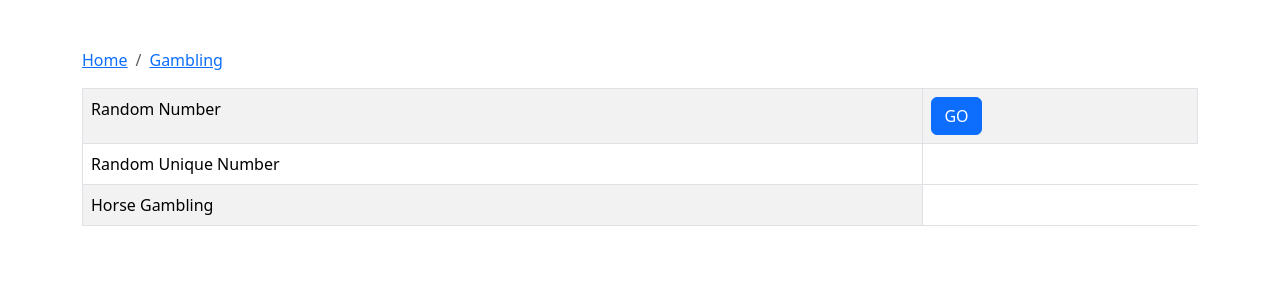
After one commit to pongwisanu/quiz, a Flask app: page /gambling in a window 1280 px wide. The commit adds this page. Shown: the top 300 px of the page. Run offline with Flask 3, Linux system fonts and the light colour scheme.

Commit message:
update gambling

```diff
--- a/main.py
+++ b/main.py
@@ -47,5 +47,19 @@ def ImageQuiz():
     quiz = request.args.get("name")
     return render_template("image/quiz.html", image_name=quiz)
 
+
+# Gambling
+@app.route("/gambling")
+def GamblingPage():
+    return render_template("gambling/gambling_page.html")
+
+@app.route("/gambling/number")
+def GamblingNumber():
+    return render_template('gambling/ran_number.html')
+
+@app.route("/gambling/horse")
+def GamblingHorse():
+    return render_template("gambling/horse.html")
+
 if __name__ == "__main__":
     app.run("0.0.0.0", 5000 , True)
--- /dev/null
+++ b/templates/gambling/gambling_page.html
@@ -0,0 +1,34 @@
+{% include "header.html" %}
+
+<body>
+    <div class="container mt-5">
+        <nav aria-label="breadcrumb">
+            <ol class="breadcrumb">
+                <li class="breadcrumb-item"><a href="{{url_for('Index')}}">Home</a></li>
+                <li class="breadcrumb-item active"><a href="#">Gambling</a></li>
+            </ol>
+        </nav>
+        <table class="table table-striped table-bordered ">
+            <tbody>
+                <tr>
+                    <td>
+                        Random Number
+                    </td>
+                    <td>
+                        <a type="button" class="btn btn-primary" href="{{url_for('GamblingNumber')}}">GO</a>
+                    </td>
+                </tr>
+                <tr>
+                    <td>
+                        Random Unique Number
+                    </td>
+                </tr>
+                <tr>
+                    <td>
+                        Horse Gambling
+                    </td>
+                </tr>
+            </tbody>
+        </table>
+    </div>
+</body>
```
Also changed, not shown: templates/gambling/ran_number.html (added, +18 -0 lines), templates/index.html (+8 -0 lines), templates/gambling/horse.html (added).
